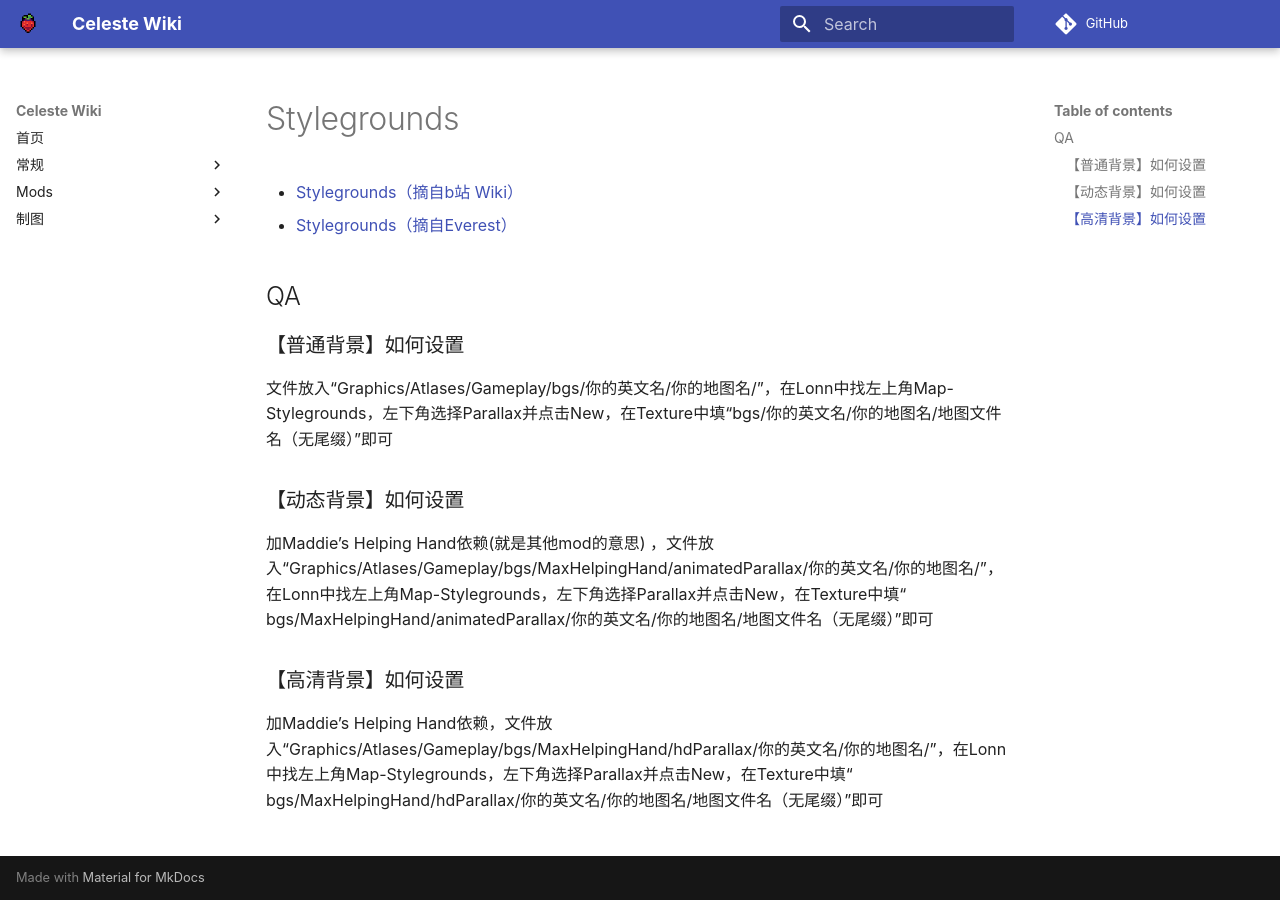
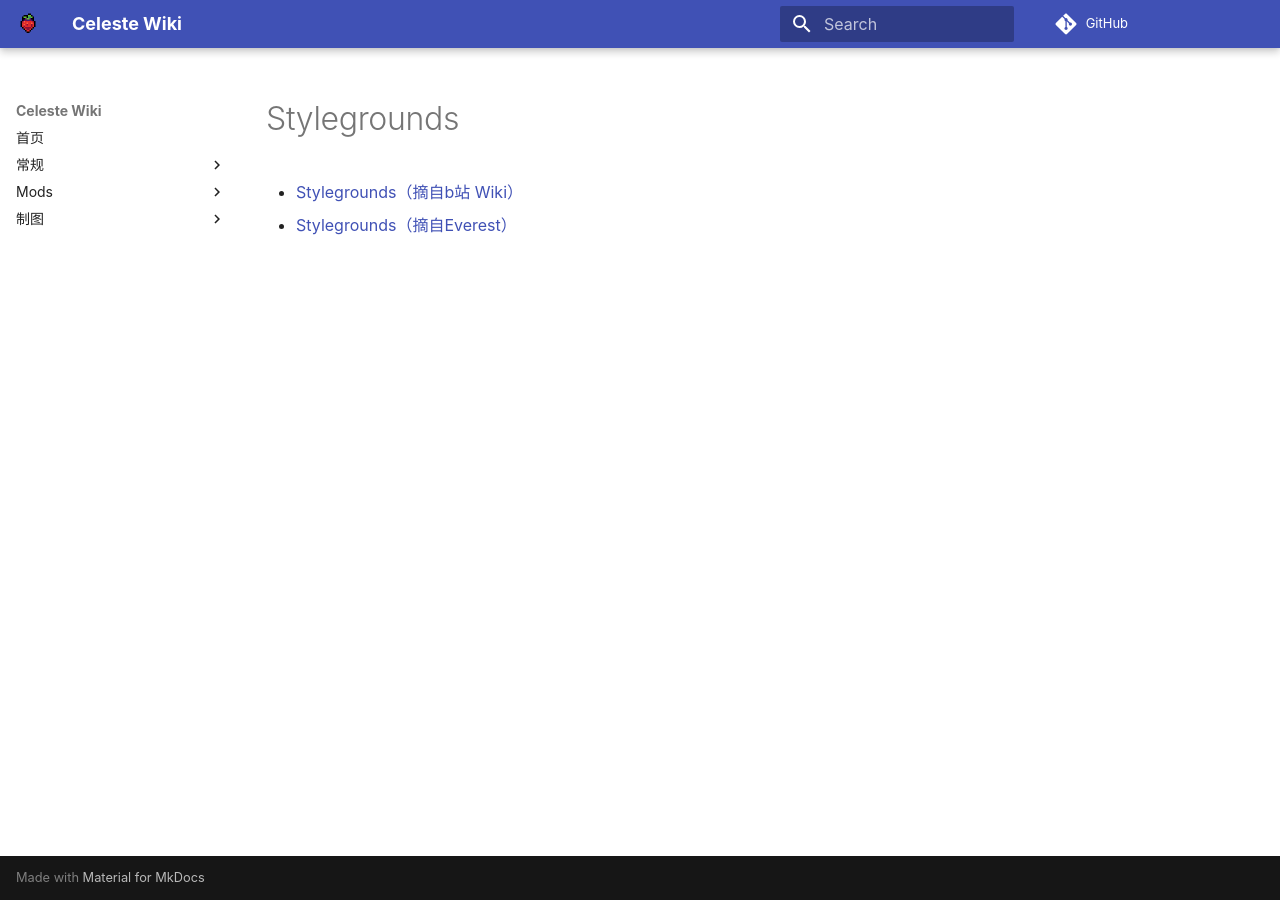
Before and after one commit to LuckyBoy-7/CelesteWikiModule, an MkDocs documentation site: the page built from docs/mappings/loenn/stylegrounds.md, in a window 1280 px wide. Built offline with MkDocs 1.6.1 and Material for MkDocs 9.7.7, drawn with Linux system fonts in a browser that asks for light colours; comment, search, counter and statistics services are not loaded.

Commit message:
删除styleground冗余, 并在index界面提供其他wiki和社区的传送门

```diff
--- a/docs/mappings/loenn/stylegrounds.md
+++ b/docs/mappings/loenn/stylegrounds.md
@@ -1,18 +1,2 @@
 * [Stylegrounds（摘自b站 Wiki）](https://wiki.biligame.com/celeste/%E8%83%8C%E6%99%AF)
 * [Stylegrounds（摘自Everest）](https://github.com/EverestAPI/Resources/wiki/Adding-Stylegrounds)
-
-## QA
-
-### 【普通背景】如何设置
-
-文件放入“Graphics/Atlases/Gameplay/bgs/你的英文名/你的地图名/”，在Lonn中找左上角Map-Stylegrounds，左下角选择Parallax并点击New，在Texture中填“bgs/你的英文名/你的地图名/地图文件名（无尾缀）”即可
-
-### 【动态背景】如何设置
-
-加Maddie’s Helping Hand依赖(就是其他mod的意思)
-，文件放入“Graphics/Atlases/Gameplay/bgs/MaxHelpingHand/animatedParallax/你的英文名/你的地图名/”，在Lonn中找左上角Map-Stylegrounds，左下角选择Parallax并点击New，在Texture中填“
-bgs/MaxHelpingHand/animatedParallax/你的英文名/你的地图名/地图文件名（无尾缀）”即可
-
-### 【高清背景】如何设置
-
-加Maddie’s Helping Hand依赖，文件放入“Graphics/Atlases/Gameplay/bgs/MaxHelpingHand/hdParallax/你的英文名/你的地图名/”，在Lonn中找左上角Map-Stylegrounds，左下角选择Parallax并点击New，在Texture中填“ bgs/MaxHelpingHand/hdParallax/你的英文名/你的地图名/地图文件名（无尾缀）”即可
```
Also changed, not shown: docs/index.md (+1 -1 lines).
